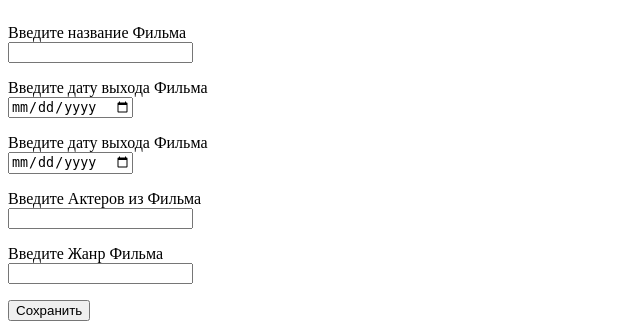
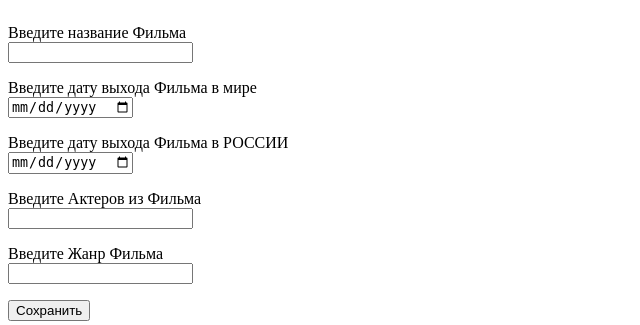
Before and after one commit to Danek111/Labs4, a Django app: page / in a window 1280 px wide. Shown: the top 325 px of the page, without its empty margins (0-640 px from the left). Run offline with Django 4.2, Linux system fonts and the light colour scheme; data comes from the database, SQL or seed files in the repository; some libraries are stand-ins or nearby versions.

Commit message:
Add files via upload

```diff
--- a/Sadryev/templates/index.html
+++ b/Sadryev/templates/index.html
@@ -11,9 +11,9 @@
         {% csrf_token %}
         <p><label>Введите название Фильма</label><br><input type="text" name="name" />
         </p>
-        <p><label>Введите дату выхода Фильма</label><br><input type="date" name="date_out" />
+        <p><label>Введите дату выхода Фильма в мире</label><br><input type="date" name="date_out" />
         </p>
-        <p><label>Введите дату выхода Фильма</label><br><input type="date" name="date_view" />
+        <p><label>Введите дату выхода Фильма в РОССИИ</label><br><input type="date" name="date_view" />
         </p>
         <p><label>Введите Актеров из Фильма</label><br><input type="textarea" name="actors" />
         </p>
```
